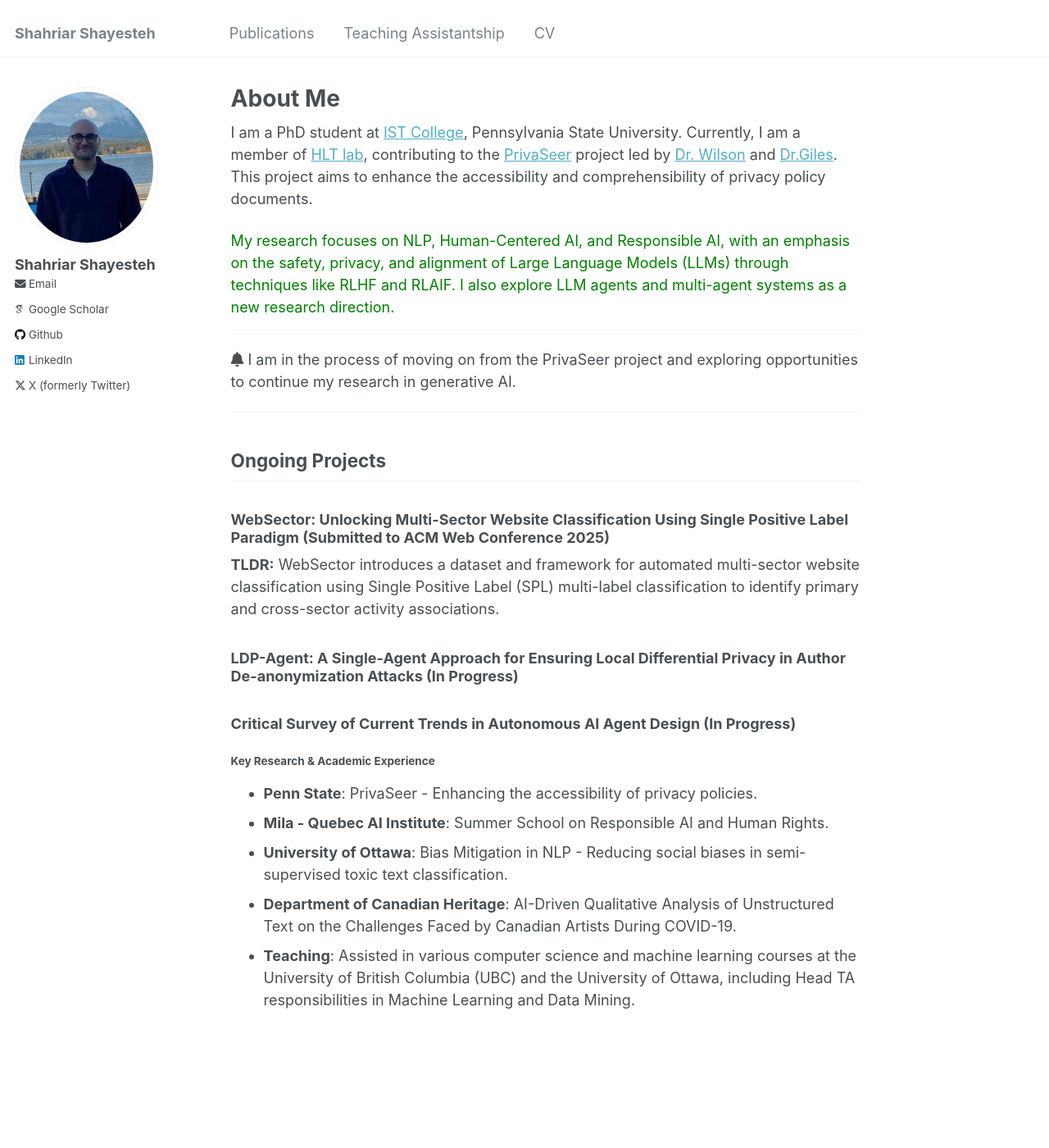
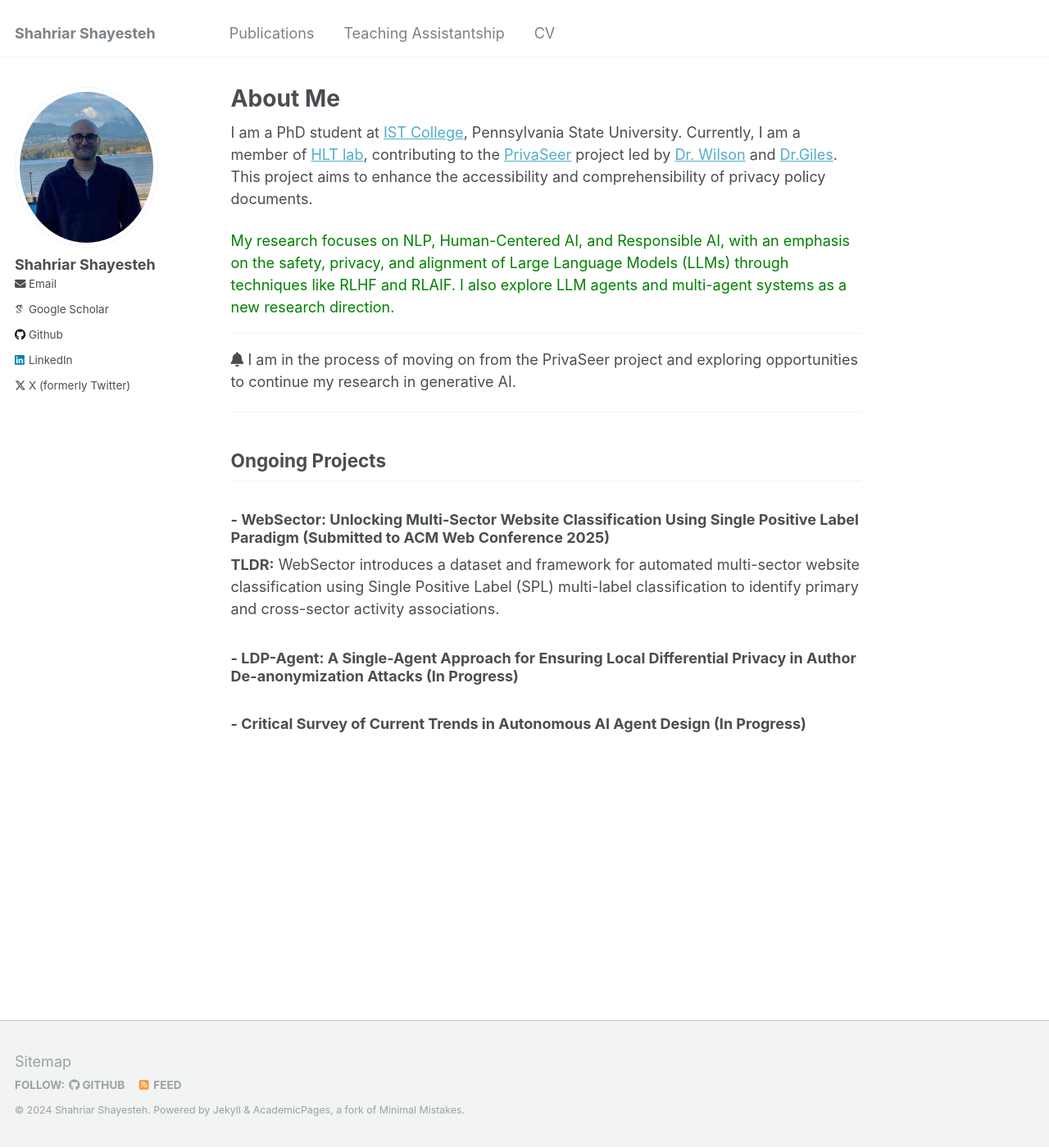
Before and after one commit to shahriarshayesteh/shahriarshayesteh.github.io, a Jekyll site: the page built from _pages/about.md, in a window 1280 px wide and 1400 px high. Shown: the whole window at 82% size. Built offline with Jekyll 4.4.1, drawn with Linux system fonts in a browser that asks for light colours; some web fonts are replaced.

Commit message:
Update about.md

```diff
--- a/_pages/about.md
+++ b/_pages/about.md
@@ -20,22 +20,12 @@ I am a PhD student at [IST College](https://ist.psu.edu/), Pennsylvania State Un
 
 ## Ongoing Projects
 
-### WebSector: Unlocking Multi-Sector Website Classification Using Single Positive Label Paradigm (Submitted to ACM Web Conference 2025)
+### - WebSector: Unlocking Multi-Sector Website Classification Using Single Positive Label Paradigm (Submitted to ACM Web Conference 2025)
 
 **TLDR:** WebSector introduces a dataset and framework for automated multi-sector website classification using Single Positive Label (SPL)  multi-label classification to identify primary and cross-sector activity associations.
 
 
-### LDP-Agent: A Single-Agent Approach for Ensuring Local Differential Privacy in Author De-anonymization Attacks (In Progress)
+### - LDP-Agent: A Single-Agent Approach for Ensuring Local Differential Privacy in Author De-anonymization Attacks (In Progress)
 
 
-### Critical Survey of Current Trends in Autonomous AI Agent Design (In Progress)
-
-
-
-#### Key Research & Academic Experience
-- **Penn State**: PrivaSeer - Enhancing the accessibility of privacy policies.
-- **Mila - Quebec AI Institute**: Summer School on Responsible AI and Human Rights.
-- **University of Ottawa**: Bias Mitigation in NLP - Reducing social biases in semi-supervised toxic text classification.
-- **Department of Canadian Heritage**: AI-Driven Qualitative Analysis of Unstructured Text on the Challenges Faced by Canadian Artists
-During COVID-19.
-- **Teaching**: Assisted in various computer science and machine learning courses at the University of British Columbia (UBC) and the University of Ottawa, including Head TA responsibilities in Machine Learning and Data Mining.
+### - Critical Survey of Current Trends in Autonomous AI Agent Design (In Progress)
```
